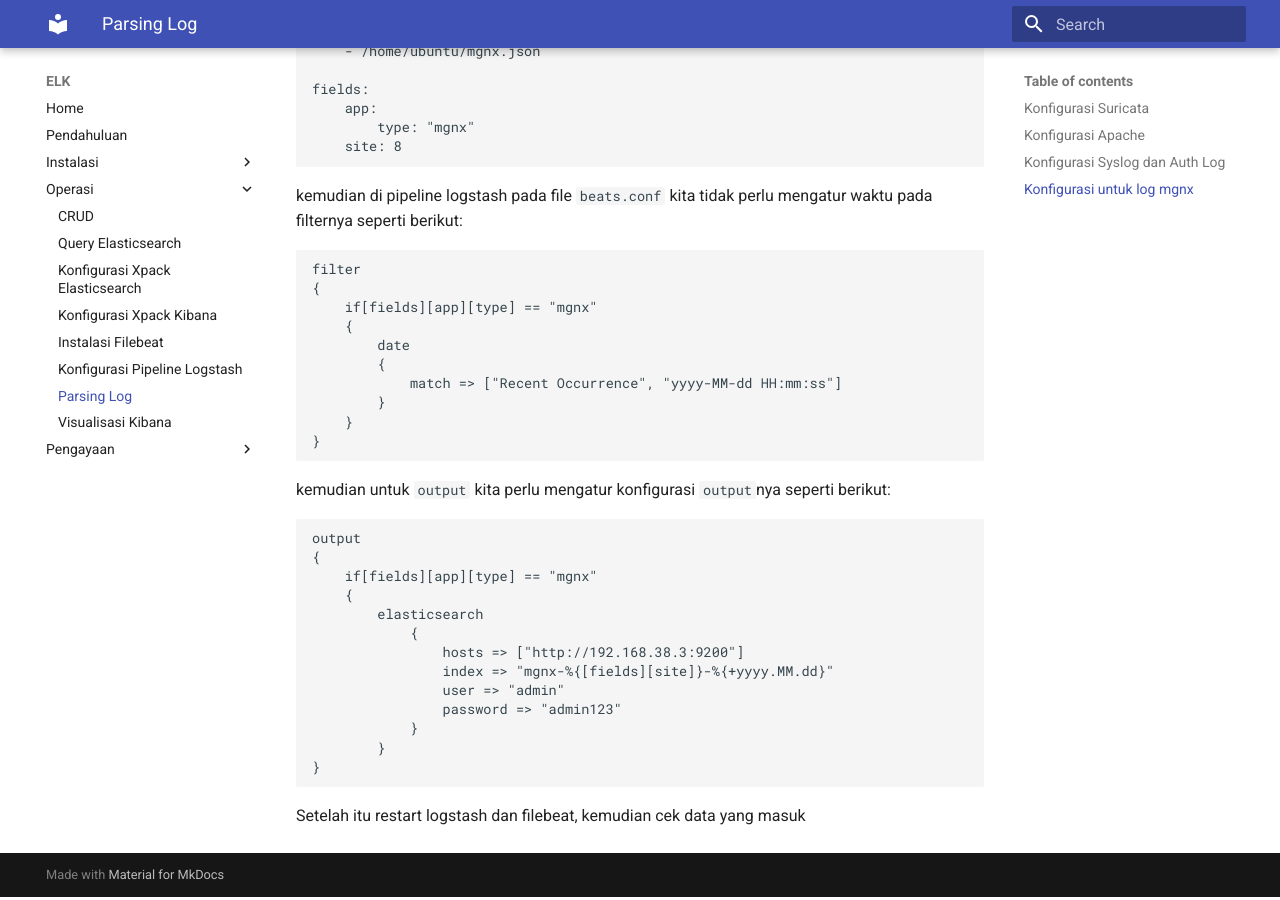
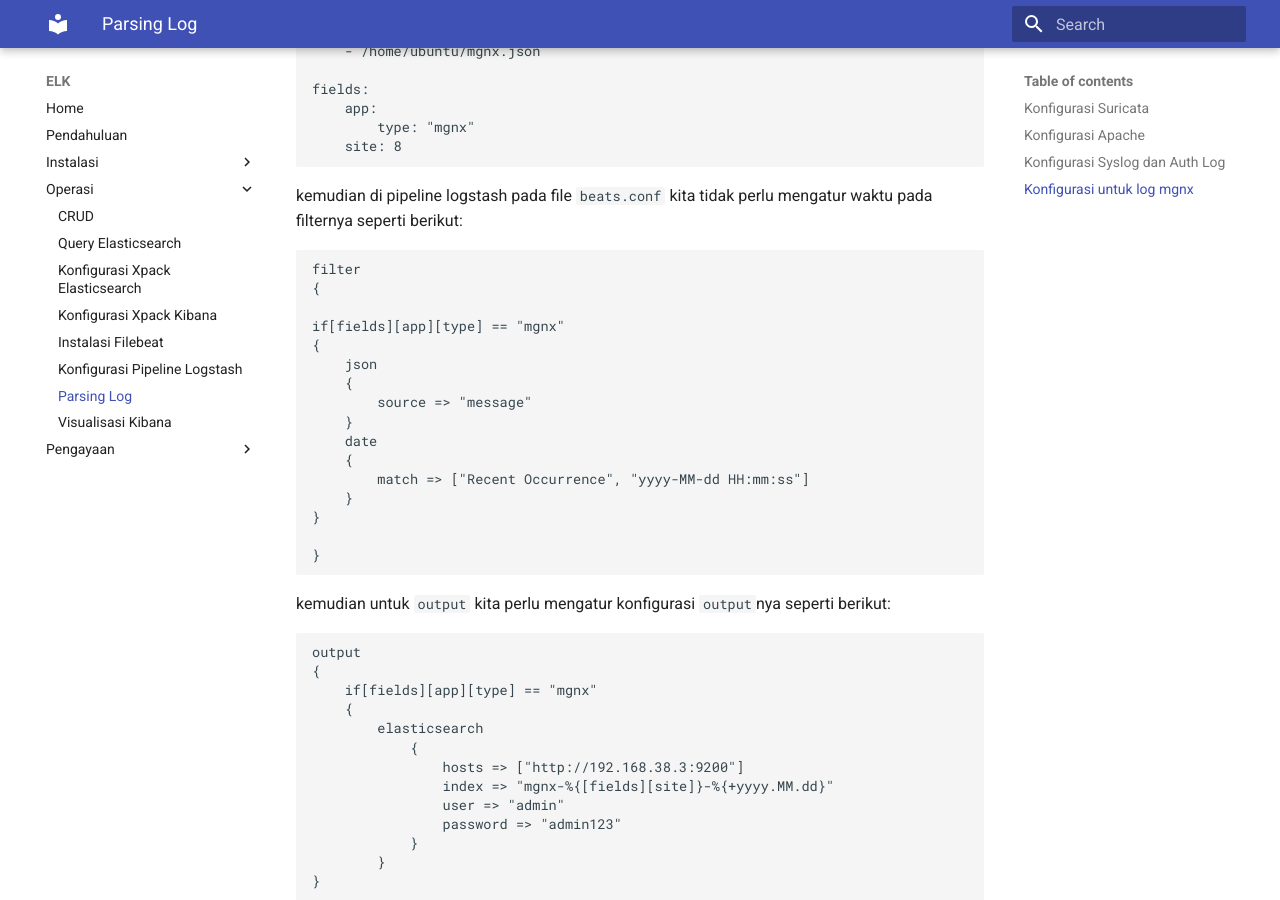
Before and after one commit to luhtaf/elkdocu, an MkDocs documentation site: the page built from docs/conf_log.md, in a window 1280 px wide and 900 px high, scrolled down 3849 px. Built offline with MkDocs 1.6.1 and Material for MkDocs 9.7.7, drawn with Linux system fonts in a browser that asks for light colours.

```diff
--- a/docs/conf_log.md
+++ b/docs/conf_log.md
@@ -183,16 +183,24 @@ kemudian, kita harus mengubah beberapa file konfigurasi pada `filebeat.yml` sepe
 
 kemudian di pipeline logstash pada file `beats.conf` kita tidak perlu mengatur waktu pada filternya seperti berikut:
 
+
     filter
     {
-        if[fields][app][type] == "mgnx"
+
+    if[fields][app][type] == "mgnx"
+    {
+        json
         {
-            date
-            {
-                match => ["Recent Occurrence", "yyyy-MM-dd HH:mm:ss"]
-            }
+            source => "message"
+        }
+        date
+        {
+            match => ["Recent Occurrence", "yyyy-MM-dd HH:mm:ss"]
         }
     }
+
+    }
+
 
 
 
```
